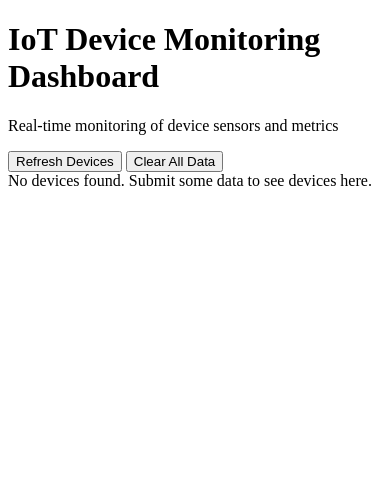
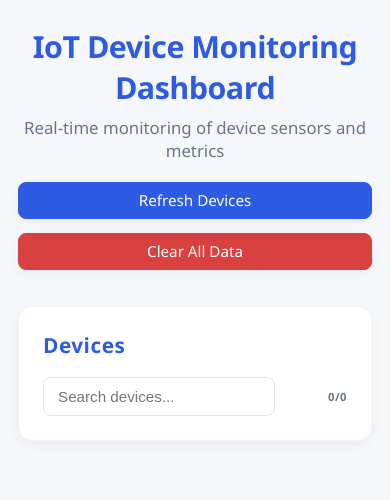
Before and after one commit to MahmutOzgurKizil/cloud-iot-monitoring, a Flask app: page / in a window 390 px wide. Shown: the top 500 px of the page. Run offline with Flask 3, Linux system fonts and the light colour scheme; data that the repository does not hold is empty; some libraries are stand-ins or nearby versions.

Commit message:
Enhance dashboard layout

```diff
--- a/application/app.py
+++ b/application/app.py
@@ -100,16 +100,19 @@ def handle_get_device_history(device_id):
     except Exception as e:
         return jsonify({'error': str(e)}), 500
 
+def get_all_devices_data():
+    cache = rc.get("all_devices")
+    if cache:
+        devices_data = json.loads(cache)
+    else:
+        devices_data = db.get_all_devices_latest()
+        rc.set("all_devices", json.dumps(devices_data, default=str), ex=120)
+    return devices_data
+
 @app.route('/api/devices', methods=['GET'])
 def handle_get_all_devices():
     try:
-        cache = rc.get("all_devices")
-        if cache:
-            devices_data = json.loads(cache)
-        else:
-            devices_data = db.get_all_devices_latest()
-            rc.set("all_devices", json.dumps(devices_data, default=str), ex=120)  # 2 minutes cache
-
+        devices_data = get_all_devices_data()
         return jsonify({'devices': devices_data}), 200
     except Exception as e:
         return jsonify({'error': str(e)}), 500
@@ -117,7 +120,6 @@ def handle_get_all_devices():
 
 # Bulk submission endpoint for device data
 # that accepts a JSON array of readings
-
 @app.route('/api/device/data/bulk', methods=['POST'])
 def handle_bulk_device_data():
     try:
@@ -157,7 +159,6 @@ def handle_bulk_device_data():
             'processed_count': len(processed_readings),
             'readings': processed_readings
         }), 200
-
     except Exception as e:
         return jsonify({'error': str(e)}), 500
 
@@ -175,7 +176,8 @@ def handle_delete_all():
 # Render the main dashboard page
 @app.route('/', methods=['GET'])
 def render_dashboard_page():
-    return render_template('dashboard.html')
+    devices = get_all_devices_data()
+    return render_template('dashboard.html', devices=devices)
 
 # Simple health check endpoint
 @app.route('/health', methods=['GET'])
--- /dev/null
+++ b/application/static/dashboard.css
@@ -0,0 +1,267 @@
+:root {
+  --bg: #f5f7fa;
+  --card-bg: #ffffff;
+  --primary: #2d5be3;
+  --primary-dark: #1846a7;
+  --danger: #d94141;
+  --danger-dark: #b31f1f;
+  --border: #e2e6ec;
+  --text: #222;
+  --muted: #67768a;
+  --radius: 14px;
+  --shadow: 0 4px 16px -4px rgba(0,0,0,0.08);
+  --mono: 'SFMono-Regular', ui-monospace, monospace;
+}
+
+* {
+  box-sizing: border-box;
+}
+
+body {
+  margin: 0;
+  font-family: 'Segoe UI', Arial, sans-serif;
+  background: var(--bg);
+  color: var(--text);
+  -webkit-font-smoothing: antialiased;
+}
+
+.page {
+  max-width: 1100px;
+  margin: 40px auto 80px;
+  padding: 0 28px;
+}
+
+.page-header {
+  text-align: center;
+  margin-bottom: 36px;
+}
+
+h1 {
+  margin: 0 0 8px;
+  font-size: clamp(1.9rem, 3.2vw, 2.8rem);
+  letter-spacing: -0.5px;
+  color: var(--primary);
+}
+
+.page-header p {
+  margin: 0 0 20px;
+  color: var(--muted);
+  font-size: 1.05rem;
+}
+
+.actions {
+  display: flex;
+  justify-content: center;
+  gap: 14px;
+  flex-wrap: wrap;
+}
+
+button {
+  background: var(--primary);
+  color: #fff;
+  border: 1px solid var(--primary);
+  border-radius: 8px;
+  padding: 10px 20px;
+  font: 500 0.95rem 'Segoe UI', Arial, sans-serif;
+  cursor: pointer;
+  line-height: 1;
+  display: inline-flex;
+  align-items: center;
+  gap: 6px;
+  box-shadow: var(--shadow);
+  transition: background .18s, transform .18s, box-shadow .18s;
+}
+
+button:hover {
+  background: var(--primary-dark);
+}
+
+button:active {
+  transform: translateY(1px);
+  box-shadow: 0 2px 10px -2px rgba(0,0,0,0.16);
+}
+
+button.danger {
+  background: var(--danger);
+  border-color: var(--danger);
+}
+
+button.danger:hover {
+  background: var(--danger-dark);
+}
+
+.card {
+  background: var(--card-bg);
+  border-radius: var(--radius);
+  padding: 28px 34px 10px;
+  box-shadow: var(--shadow);
+  border: 1px solid #f2f4f7;
+}
+
+#deviceList > h2 {
+  margin: 0 0 18px;
+  font-size: 1.3rem;
+  letter-spacing: .5px;
+  color: var(--primary);
+}
+
+.device-list {
+  list-style: none;
+  margin: 0;
+  padding: 0;
+  display: grid;
+  gap: 18px;
+}
+
+.device-item {
+  background: linear-gradient(120deg,#ffffff 0%,#f8fafc 100%);
+  border: 1px solid var(--border);
+  border-radius: 12px;
+  padding: 16px 18px 14px;
+  position: relative;
+  overflow: hidden;
+  transition: border-color .18s, box-shadow .18s, transform .18s;
+}
+
+.device-item:hover {
+  border-color: #c9d4e2;
+  box-shadow: 0 6px 18px -6px rgba(0,0,0,0.12);
+  transform: translateY(-2px);
+}
+
+.device-header {
+  display: flex;
+  align-items: baseline;
+  justify-content: space-between;
+  gap: 18px;
+  margin-bottom: 12px;
+  flex-wrap: wrap;
+}
+
+.device-id {
+  font-weight: 600;
+  font-family: var(--mono);
+  font-size: .95rem;
+  padding: 4px 10px;
+  background: #eef3ff;
+  color: var(--primary-dark);
+  border-radius: 6px;
+}
+
+.updated {
+  font-size: .75rem;
+  color: var(--muted);
+  font-family: var(--mono);
+  letter-spacing: .5px;
+}
+
+.metrics {
+  list-style: none;
+  margin: 0;
+  padding: 0;
+  display: grid;
+  gap: 6px 18px;
+  grid-template-columns: repeat(auto-fit,minmax(160px,1fr));
+}
+
+.metrics li {
+  display: flex;
+  flex-direction: column;
+  gap: 2px;
+  background: #fff;
+  border: 1px solid #e8edf3;
+  padding: 8px 10px 9px;
+  border-radius: 8px;
+  min-height: 66px;
+  position: relative;
+  overflow: hidden;
+}
+
+.metrics li::before {
+  content: '';
+  position: absolute;
+  inset: 0;
+  background: radial-gradient(circle at 110% -10%, rgba(45,91,227,0.18), transparent 55%);
+  opacity: .5;
+  pointer-events: none;
+}
+
+.metrics label {
+  font-size: .65rem;
+  text-transform: uppercase;
+  letter-spacing: 1px;
+  color: var(--muted);
+  font-weight: 600;
+}
+
+.metrics span {
+  font-size: .95rem;
+  font-weight: 500;
+  color: #1a2332;
+  word-break: break-word;
+}
+
+.toolbar {
+  display: flex;
+  gap: 12px;
+  align-items: center;
+  margin: 0 0 16px;
+}
+
+#deviceSearch {
+  flex: 1;
+  padding: 10px 14px;
+  border: 1px solid var(--border);
+  border-radius: 8px;
+  font-size: .95rem;
+  background: #fff;
+  transition: border-color .18s, box-shadow .18s;
+}
+
+#deviceSearch:focus {
+  outline: none;
+  border-color: var(--primary);
+  box-shadow: 0 0 0 3px rgba(45,91,227,0.25);
+}
+
+.search-count {
+  font-size: .7rem;
+  font-weight: 600;
+  letter-spacing: .5px;
+  color: var(--muted);
+  min-width: 60px;
+  text-align: right;
+}
+
+@media (max-width: 840px) {
+  .page {
+    margin: 26px auto 60px;
+    padding: 0 18px;
+  }
+  .card {
+    padding: 24px 24px 8px;
+  }
+  .metrics {
+    grid-template-columns: repeat(auto-fit,minmax(140px,1fr));
+  }
+}
+
+@media (max-width: 520px) {
+  h1 {
+    font-size: 1.9rem;
+  }
+  .device-item {
+    padding: 14px 14px 12px;
+  }
+  .metrics {
+    grid-template-columns: repeat(auto-fit,minmax(120px,1fr));
+    gap: 10px;
+  }
+  button {
+    width: 100%;
+    justify-content: center;
+  }
+  .actions {
+    flex-direction: column;
+  }
+}
--- a/application/templates/dashboard.html
+++ b/application/templates/dashboard.html
@@ -4,103 +4,104 @@
     <meta charset="UTF-8" />
     <meta name="viewport" content="width=device-width, initial-scale=1.0"/>
     <title>IoT Device Monitoring Dashboard</title>
+    <link rel="stylesheet" href="{{ url_for('static', filename='dashboard.css') }}">
   </head>
   <body>
+    <div class="page">
+      <header class="page-header">
         <h1>IoT Device Monitoring Dashboard</h1>
         <p>Real-time monitoring of device sensors and metrics</p>
+        <div class="actions">
+          <button id="refreshBtn" type="button">Refresh Devices</button>
+          <button id="clearBtn" type="button" class="danger">Clear All Data</button>
+        </div>
+      </header>
+      <section id="deviceList" class="card">
+        <h2>Devices</h2>
 
-  <div>
-    <button id="refreshBtn" type="button">Refresh Devices</button>
-    <button id="clearBtn" type="button">Clear All Data</button>
+        <div class="toolbar">
+          <input id="deviceSearch" type="search" placeholder="Search devices..." autocomplete="off" />
+          <span id="searchCount" class="search-count"></span>
         </div>
 
-  <div id="message"></div>
-  <div id="devices">Loading devices...</div>
+        <ul class="device-list">
+          {% for device in devices %}
+            <li class="device-item" data-device-id="{{ device.device_id|lower }}">
+              <div class="device-header">
+                <span class="device-id">{{ device.device_id }}</span>
+                <span class="updated">
+                  {{ device.last_updated if device.last_updated is defined else 'N/A' }}
+                </span>
+              </div>
+              <ul class="metrics">
+                <li><label>Current</label><span>{{ device.metrics.current.value if device.metrics.current is defined and device.metrics.current.value is defined else 'N/A' }} A</span></li>
+                <li><label>Humidity</label><span>{{ device.metrics.humidity.value if device.metrics.humidity is defined and device.metrics.humidity.value is defined else 'N/A' }} g/kg</span></li>
+                <li><label>Power</label><span>{{ device.metrics.power.value if device.metrics.power is defined and device.metrics.power.value is defined else 'N/A' }} W</span></li>
+                <li><label>Pressure</label><span>{{ device.metrics.pressure.value if device.metrics.pressure is defined and device.metrics.pressure.value is defined else 'N/A' }} Pa</span></li>
+                <li><label>Temperature</label><span>{{ device.metrics.temperature.value if device.metrics.temperature is defined and device.metrics.temperature.value is defined else 'N/A' }} °C</span></li>
+                <li><label>Voltage</label><span>{{ device.metrics.voltage.value if device.metrics.voltage is defined and device.metrics.voltage.value is defined else 'N/A' }} V</span></li>
+              </ul>
+            </li>
+          {% endfor %}
+        </ul>
+      </section>
+    </div>
 
     <script>
-    (() => {
-      const devicesEl = document.getElementById('devices');
-      const messageEl = document.getElementById('message');
+      // Elements
+      const searchInput = document.getElementById('deviceSearch');
+      const countEl = document.getElementById('searchCount');
+      const deviceItems = Array.from(document.querySelectorAll('.device-item'));
 
-      const units = {
-        temperature: '°C',
-        humidity: '%',
-        pressure: ' hPa',
-        voltage: 'V',
-        current: 'A',
-        power: 'W'
+      // Restore search
+      const savedSearch = localStorage.getItem('deviceSearch') || '';
+      if (savedSearch) searchInput.value = savedSearch;
+
+      function filterDevices() {
+        const q = searchInput.value.trim().toLowerCase();
+        let visible = 0;
+        deviceItems.forEach(li => {
+          const id = li.dataset.deviceId;
+          if (!q || id.includes(q)) {
+            li.style.display = '';
+            visible++;
+          } else {
+            li.style.display = 'none';
+          }
+        });
+        countEl.textContent = visible + '/' + deviceItems.length;
+        localStorage.setItem('deviceSearch', searchInput.value);
+      }
+
+      searchInput.addEventListener('input', filterDevices);
+      filterDevices();
+
+      function reloadPreserveSearch() {
+        localStorage.setItem('deviceSearch', searchInput.value);
+        location.reload();
+      }
+
+      document.getElementById('refreshBtn').onclick = function() {
+        localStorage.setItem('deviceSearch', searchInput.value);
+        fetch('/api/devices')
+          .then(r => r.json())
+          .finally(reloadPreserveSearch);
       };
 
-      const unit = t => units[t] || '';
-      const cap = s => (s ? s.charAt(0).toUpperCase() + s.slice(1) : s);
-
-      const showMessage = (text) => {
-        messageEl.textContent = text || '';
-        if (text) setTimeout(() => (messageEl.textContent = ''), 3000);
+      document.getElementById('clearBtn').onclick = function() {
+        if (confirm('Delete all device data?')) {
+          fetch('/api/delete-all', { method: 'POST' })
+            .then(r => {
+              if (r.ok) {
+                reloadPreserveSearch();
+              } else {
+                alert('Failed to clear data.');
+              }
+            });
+        }
       };
 
-      const renderDevices = (devices = []) => {
-        if (!devices.length) {
-          devicesEl.innerHTML = '<div>No devices found. Submit some data to see devices here.</div>';
-          return;
-        }
-
-        devicesEl.innerHTML = devices.map(d => {
-          const last = d.last_updated ? new Date(d.last_updated).getTime() : 0;
-          const online = Date.now() - last < 5 * 60 * 1000;
-
-          const metrics = Object.entries(d.metrics || {}).map(([k, v]) => {
-            const ts = v?.timestamp ? new Date(v.timestamp).toLocaleString() : '';
-            const val = v?.value ?? '';
-            return `<li><strong>${cap(k)}:</strong> ${val}${unit(k)} <small>${ts}</small></li>`;
-          }).join('');
-
-          return `
-            <section style="margin: 12px 0; padding: 8px 0; border-top: 1px solid #ddd;">
-              <header style="display:flex; gap:8px; align-items:center;">
-                <strong>${d.device_id}</strong>
-                <span>${online ? 'Online' : 'Offline'}</span>
-              </header>
-              <ul style="margin:6px 0 0 16px;">${metrics}</ul>
-            </section>
-          `;
-        }).join('');
-      };
-
-      async function fetchJSON(url, init) {
-        const res = await fetch(url, init);
-        const data = await res.json().catch(() => ({}));
-        if (!res.ok) throw new Error(data.error || res.statusText);
-        return data;
-      }
-
-      async function refresh() {
-        devicesEl.textContent = 'Loading devices...';
-        try {
-          const { devices = [] } = await fetchJSON('/api/devices');
-          renderDevices(devices);
-        } catch (e) {
-          devicesEl.innerHTML = `<div class="error">Error loading devices: ${e.message}</div>`;
-        }
-      }
-
-      async function clearAll() {
-        if (!confirm('Are you sure you want to delete all device data? This action cannot be undone.')) return;
-        try {
-          const { message } = await fetchJSON('/api/delete-all', { method: 'POST' });
-          showMessage(message || 'All data cleared');
-          renderDevices([]);
-        } catch (e) {
-          showMessage(`Error clearing data: ${e.message}`);
-        }
-      }
-
-      document.getElementById('refreshBtn').addEventListener('click', refresh);
-      document.getElementById('clearBtn').addEventListener('click', clearAll);
-
-      setInterval(refresh, 30000);
-      refresh();
-    })();
+      setInterval(reloadPreserveSearch, 30000);
     </script>
   </body>
 </html>
```
Also changed, not shown: 1 other file. Lines whose indentation alone changed are shown as unchanged.
